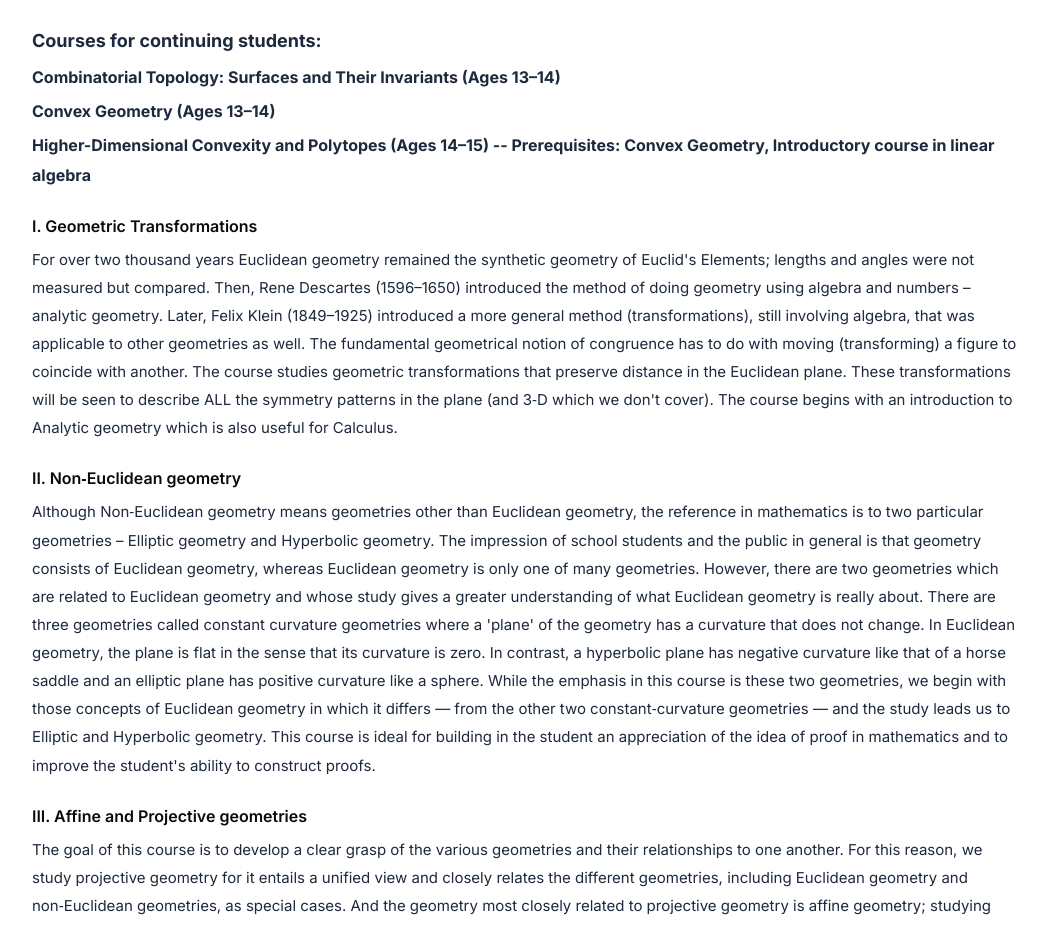
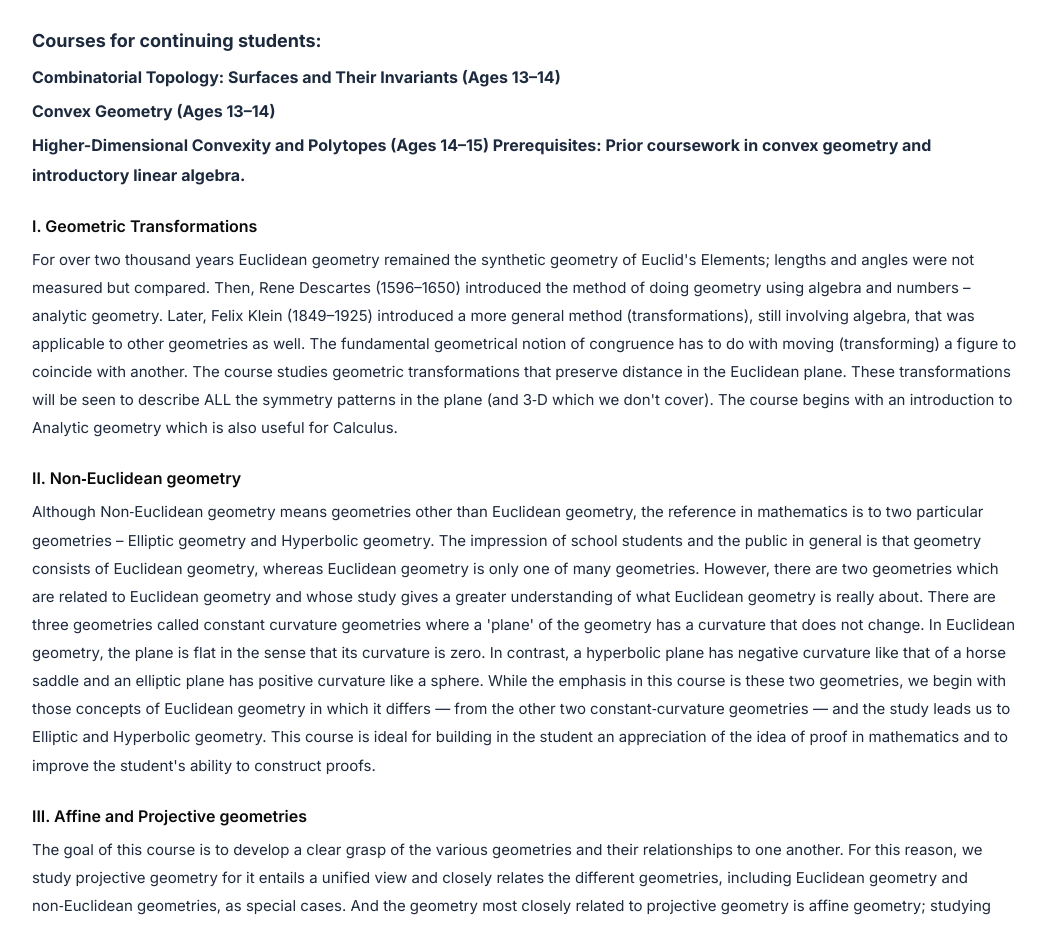
Before and after one commit to MathNutsWebHost/MathNuts-Clone, a Next.js app: page / in a window 1280 px wide. Shown: the part 2748-3673 px from the top of the page, without its empty margins (112-1159 px from the left). Built offline with nearby package versions, Linux system fonts and the light colour scheme.

Commit message:
Update higher-dimensional convexity prerequisite wording

```diff
--- a/app/page.tsx
+++ b/app/page.tsx
@@ -169,7 +169,7 @@ export default function Page() {
             <ul className="mt-2 space-y-1 text-[16px] leading-[1.875]">
               <li>Combinatorial Topology: Surfaces and Their Invariants (Ages 13–14)</li>
               <li>Convex Geometry (Ages 13–14)</li>
-              <li>Higher-Dimensional Convexity and Polytopes (Ages 14–15) -- Prerequisites: Convex Geometry, Introductory course in linear algebra</li>
+              <li>Higher-Dimensional Convexity and Polytopes (Ages 14–15) Prerequisites: Prior coursework in convex geometry and introductory linear algebra.</li>
             </ul>
           </div>
           <div className="space-y-2">
```
